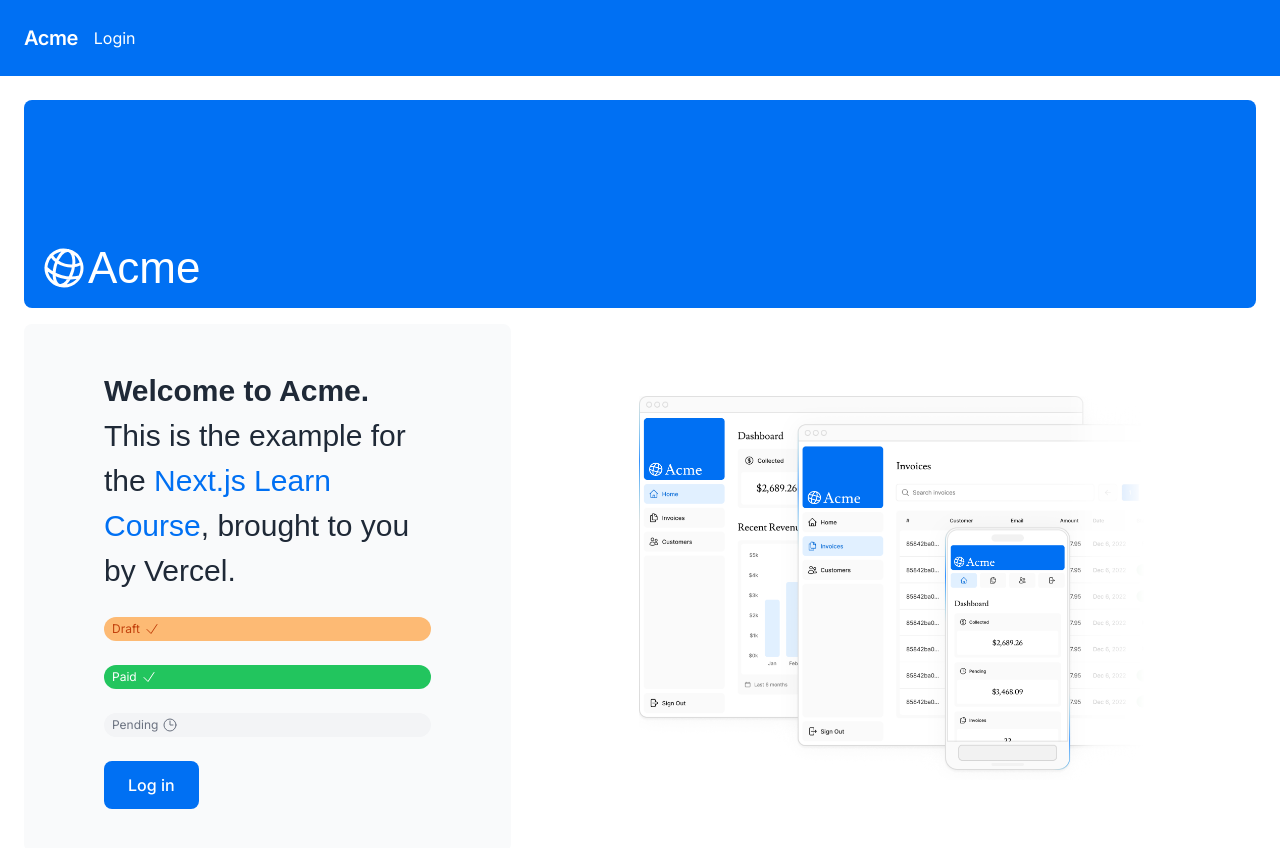
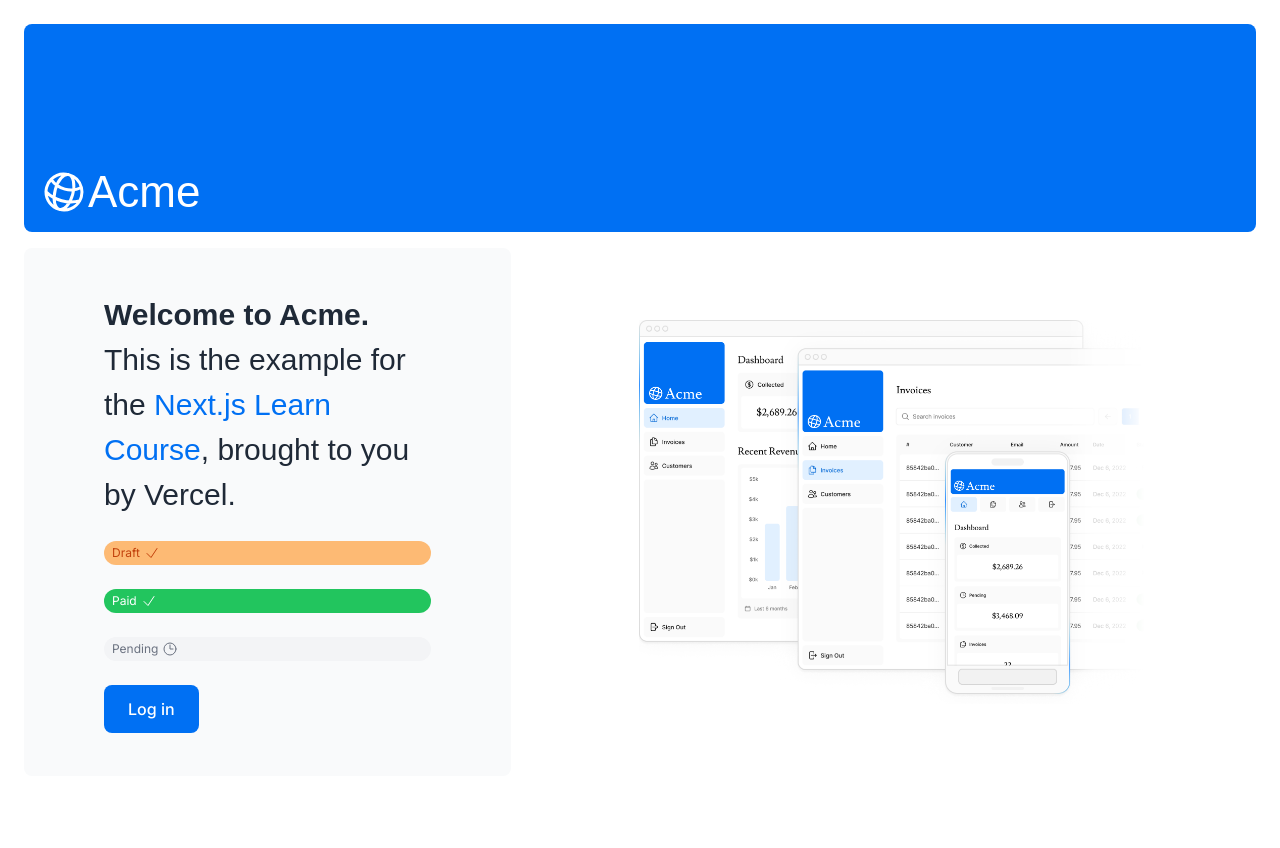
Before and after one commit to hendridg/nextjs-dashboard, a Next.js app: page / in a window 1280 px wide. Shown: the top 848 px of the page. After the commit the page ends 800 px from the top, so only its background shows below. Built offline with nearby package versions, Linux system fonts and the light colour scheme; a web font is replaced by a local one.

Commit message:
Comment out CustomNav component in RootLayout.

```diff
--- a/app/layout.tsx
+++ b/app/layout.tsx
@@ -10,7 +10,7 @@
   return (
     <html lang="en">
       <body className={`${inter.className} antialiased`}>
-        <CustomNav />
+        {/* <CustomNav /> */}
         {children}
       </body>
     </html>
```
